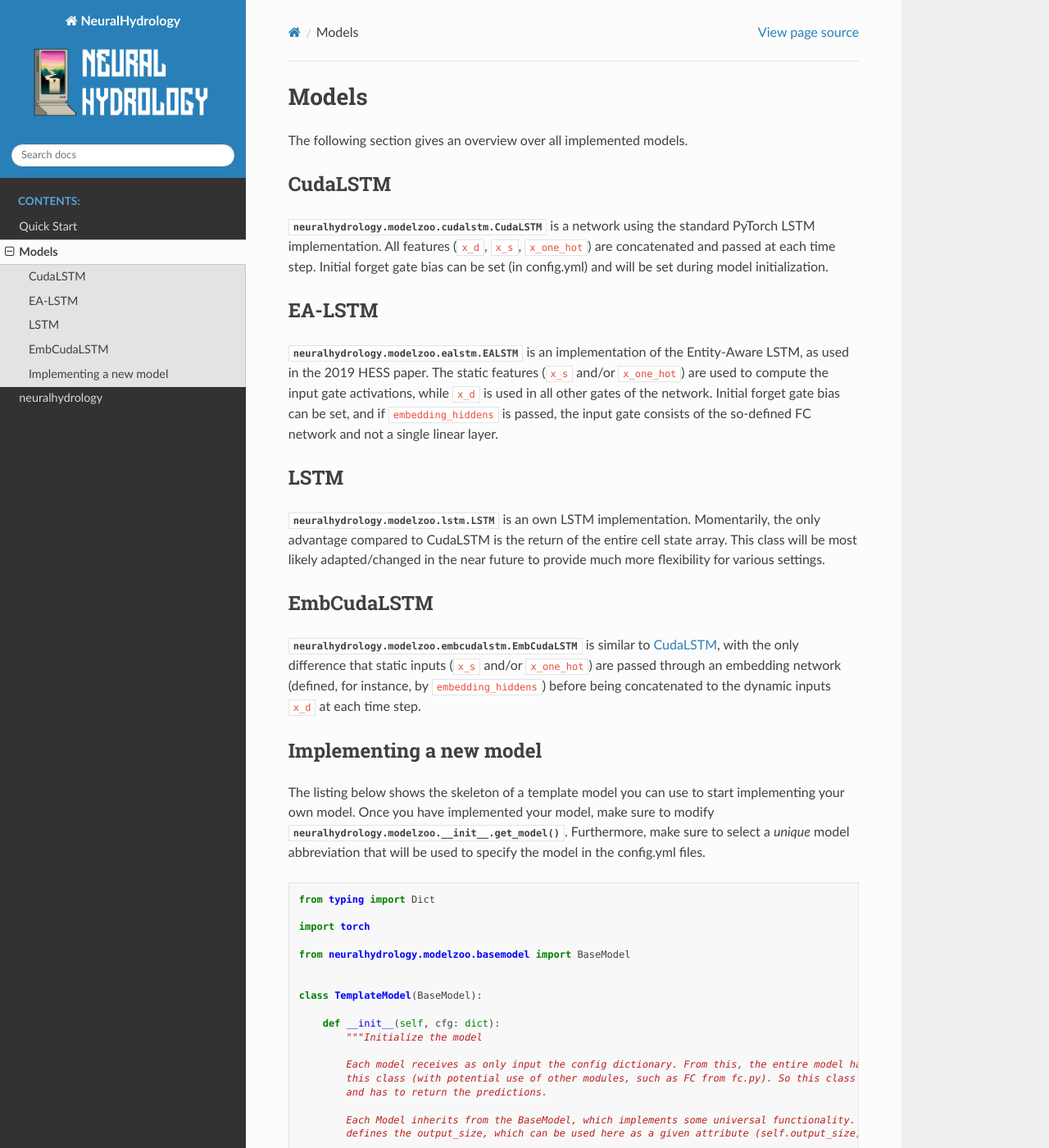
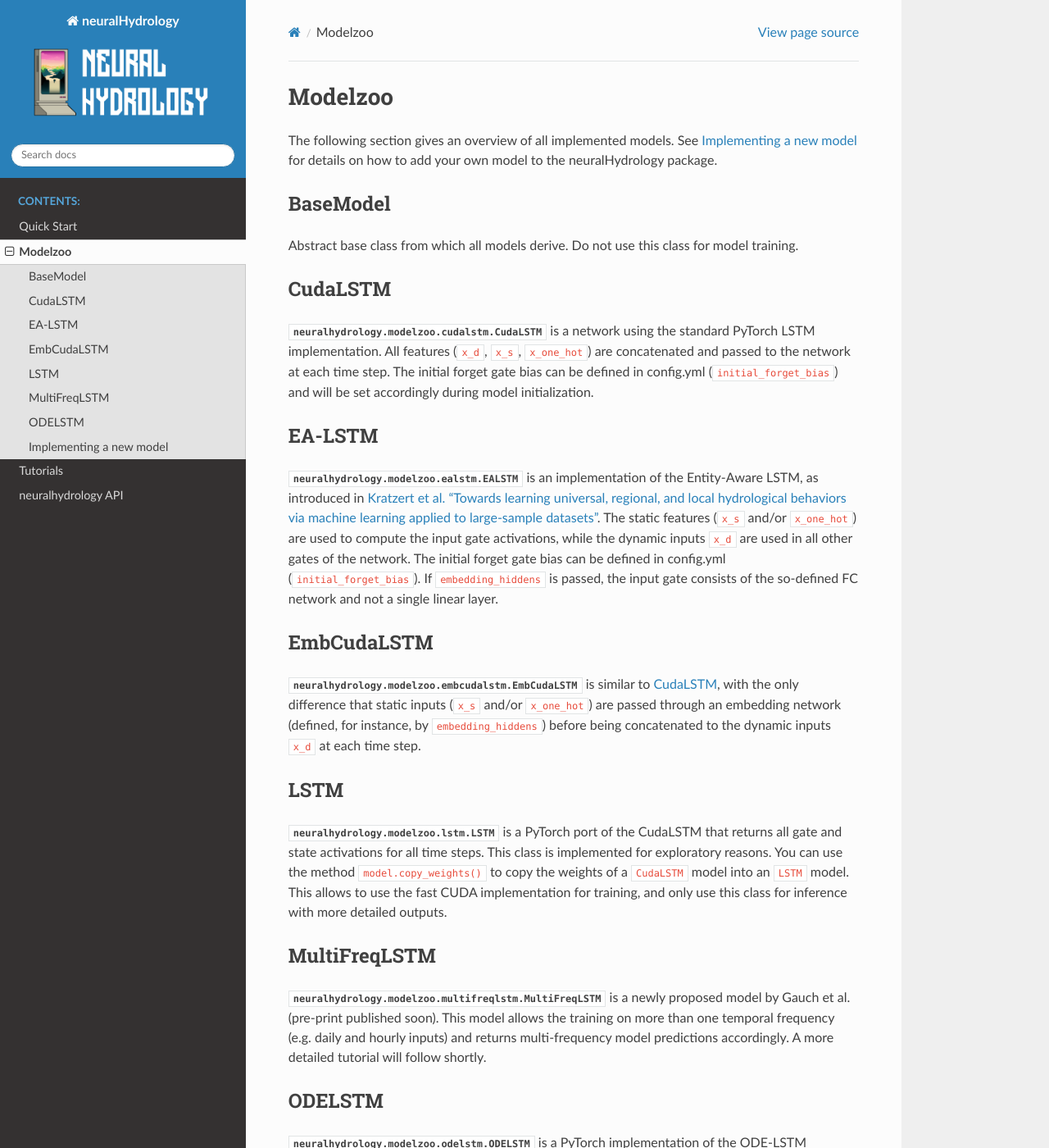
Before and after one commit to neuralhydrology/neuralhydrology, a Sphinx documentation site: the page built from docs/source/usage/models.rst, in a window 1280 px wide and 1400 px high. Shown: the whole window at 82% size. Built offline with Sphinx 7.4.7 and the Read the Docs theme 2.0.0, drawn with Linux system fonts in a browser that asks for light colours; pages that are not in the unit, such as notebooks, are missing from menus; some of the changed text lies outside the part shown.

Commit message:
Added introduction notebook to docs, some docs updates (#3)
* Added introduction notebook

* added nbsphinx resources

* Apply suggestions from code review

Co-authored-by: Martin Gauch <15731649+gauchm@users.noreply.github.com>

* Update package name, integrated code review comments

* Update docs/source/usage/models.rst

Co-authored-by: Martin Gauch <15731649+gauchm@users.noreply.github.com>

Co-authored-by: Martin Gauch <15731649+gauchm@users.noreply.github.com>

```diff
--- a/docs/source/api/neuralhydrology.rst
+++ b/docs/source/api/neuralhydrology.rst
@@ -1,5 +1,5 @@
-neuralhydrology
-===============
+neuralhydrology API
+===================
 
 .. automodule:: neuralhydrology
    :members:
--- a/docs/source/conf.py
+++ b/docs/source/conf.py
@@ -10,18 +10,22 @@
 # add these directories to sys.path here. If the directory is relative to the
 # documentation root, use os.path.abspath to make it absolute, like shown here.
 #
+import datetime
 import os
 import sys
 sys.path.insert(0, os.path.abspath('.'))
 sys.path.insert(0, os.path.abspath('../../'))
 # -- Project information -----------------------------------------------------
+about = {}
+with open('../../neuralhydrology/__about__.py', "r") as fp:
+    exec(fp.read(), about)
 
-project = 'NeuralHydrology'
-copyright = '2020, Frederik Kratzert'
+project = 'neuralHydrology'
+copyright = f'{datetime.datetime.now().year}, Frederik Kratzert'
 author = 'Frederik Kratzert'
 
 # The full version, including alpha/beta/rc tags
-release = '0.9.0-beta'
+release = about["__version__"]
 
 # -- General configuration ---------------------------------------------------
 
@@ -31,7 +35,9 @@ release = '0.9.0-beta'
 extensions = [
     'sphinx.ext.autodoc',  # autodocument
     'sphinx.ext.napoleon',  # google and numpy doc string support
-    'sphinx.ext.mathjax'  # latex rendering of equations using MathJax
+    'sphinx.ext.mathjax',  # latex rendering of equations using MathJax
+    'nbsphinx',  # for direct embedding of jupyter notebooks into sphinx docs
+    'nbsphinx_link'  # to be able to include notebooks from outside of the docs folder
 ]
 
 # Add any paths that contain templates here, relative to this directory.
@@ -40,7 +46,7 @@ templates_path = ['_templates']
 # List of patterns, relative to source directory, that match files and
 # directories to ignore when looking for source files.
 # This pattern also affects html_static_path and html_extra_path.
-exclude_patterns = []
+exclude_patterns = ['**.ipynb_checkpoints']
 
 # -- Options for HTML output -------------------------------------------------
 
--- a/docs/source/usage/models.rst
+++ b/docs/source/usage/models.rst
@@ -1,27 +1,28 @@
-Models
-======
+Modelzoo
+========
 
-The following section gives an overview over all implemented models.
+The following section gives an overview of all implemented models. See `Implementing a new model`_ for details
+on how to add your own model to the neuralHydrology package.
+
+BaseModel
+---------
+Abstract base class from which all models derive. Do not use this class for model training.
 
 CudaLSTM
 --------
 :py:class:`neuralhydrology.modelzoo.cudalstm.CudaLSTM` is a network using the standard PyTorch LSTM implementation.
-All features (``x_d``, ``x_s``, ``x_one_hot``) are concatenated and passed at each time step.
-Initial forget gate bias can be set (in config.yml) and will be set during model initialization.
+All features (``x_d``, ``x_s``, ``x_one_hot``) are concatenated and passed to the network at each time step.
+The initial forget gate bias can be defined in config.yml (``initial_forget_bias``) and will be set accordingly during
+model initialization.
 
 EA-LSTM
 -------
-:py:class:`neuralhydrology.modelzoo.ealstm.EALSTM` is an implementation of the Entity-Aware LSTM, as used
-in the 2019 HESS paper. The static features (``x_s`` and/or ``x_one_hot``) are used to compute the input gate
-activations, while ``x_d`` is used in all other gates of the network.
-Initial forget gate bias can be set, and if ``embedding_hiddens`` is passed, the input gate consists of the so-defined
+:py:class:`neuralhydrology.modelzoo.ealstm.EALSTM` is an implementation of the Entity-Aware LSTM, as introduced in
+`Kratzert et al. "Towards learning universal, regional, and local hydrological behaviors via machine learning applied to large-sample datasets" <https://hess.copernicus.org/articles/23/5089/2019/hess-23-5089-2019.html>`__.
+The static features (``x_s`` and/or ``x_one_hot``) are used to compute the input gate activations, while the dynamic
+inputs ``x_d`` are used in all other gates of the network.
+The initial forget gate bias can be defined in config.yml (``initial_forget_bias``). If ``embedding_hiddens`` is passed, the input gate consists of the so-defined
 FC network and not a single linear layer.
-
-LSTM
-----
-:py:class:`neuralhydrology.modelzoo.lstm.LSTM` is an own LSTM implementation.
-Momentarily, the only advantage compared to CudaLSTM is the return of the entire cell state array.
-This class will be most likely adapted/changed in the near future to provide much more flexibility for various settings.
 
 EmbCudaLSTM
 -----------
@@ -31,6 +32,26 @@ with the only difference that static inputs (``x_s`` and/or ``x_one_hot``) are p
 at each time step.
 
 
+LSTM
+----
+:py:class:`neuralhydrology.modelzoo.lstm.LSTM` is a PyTorch port of the CudaLSTM that returns all gate and state
+activations for all time steps. This class is implemented for exploratory reasons. You can use the method
+``model.copy_weights()`` to copy the weights of a ``CudaLSTM`` model into an ``LSTM`` model. This allows to use the fast
+CUDA implementation for training, and only use this class for inference with more detailed outputs.
+
+MultiFreqLSTM
+-------------
+:py:class:`neuralhydrology.modelzoo.multifreqlstm.MultiFreqLSTM` is a newly proposed model by Gauch et al. (pre-print
+published soon). This model allows the training on more than one temporal frequency (e.g. daily and hourly inputs) and
+returns multi-frequency model predictions accordingly. A more detailed tutorial will follow shortly.
+
+ODELSTM
+-------
+:py:class:`neuralhydrology.modelzoo.odelstm.ODELSTM` is a PyTorch implementation of the ODE-LSTM proposed by
+`Lechner and Hasani <https://arxiv.org/abs/2006.04418>`_. This model can be used with unevenly sampled inputs and can
+be queried to return predictions for any arbitrary time step.
+
+
 Implementing a new model
 ------------------------
 The listing below shows the skeleton of a template model you can use to start implementing your own model.
@@ -38,7 +59,7 @@ Once you have implemented your model, make sure to modify :py:func:`neuralhydrol
 Furthermore, make sure to select a *unique* model abbreviation that will be used to specify the model in the config.yml
 files.
 
-::
+.. code-block:: python
 
     from typing import Dict
 
```
Also changed, not shown: docs/source/index.rst (+6 -2 lines), docs/source/tutorials/index.rst (added, +11 -0 lines), docs/source/usage/quickstart.rst (+9 -10 lines), 8 other files.
